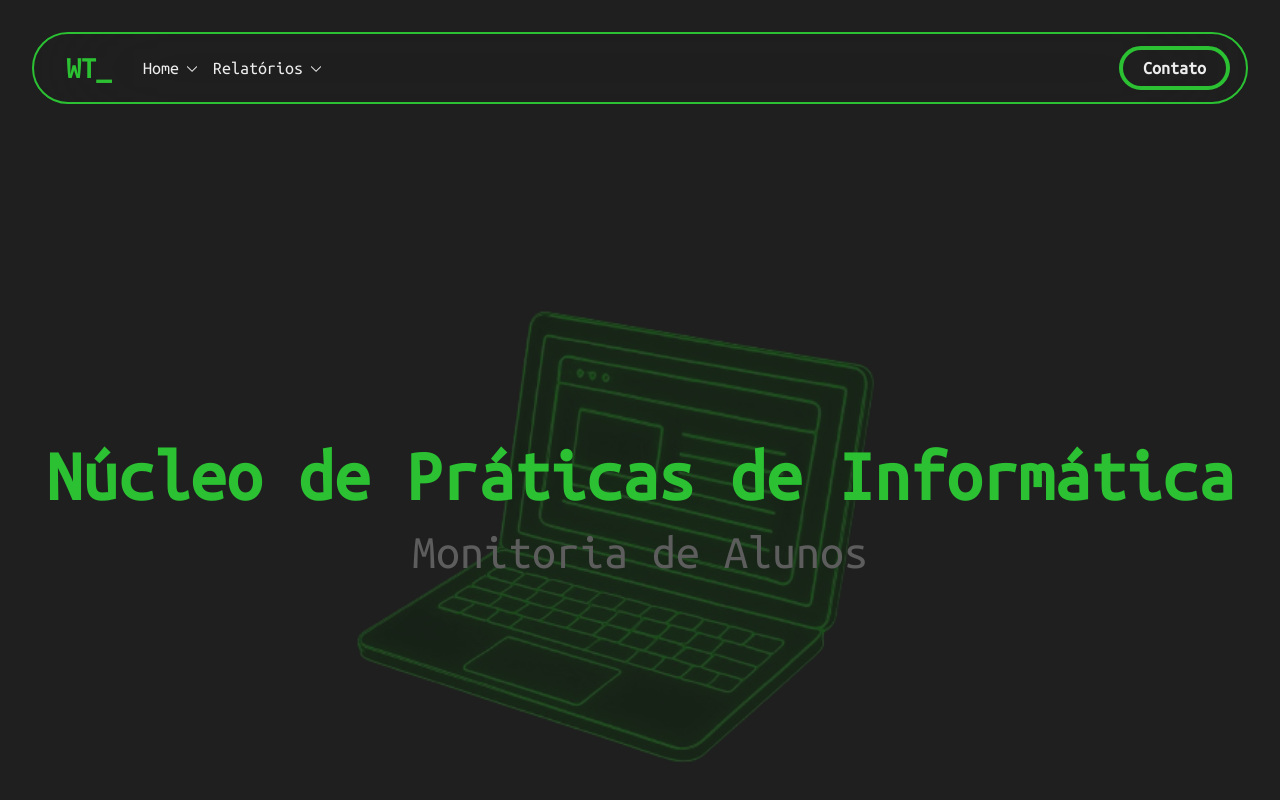
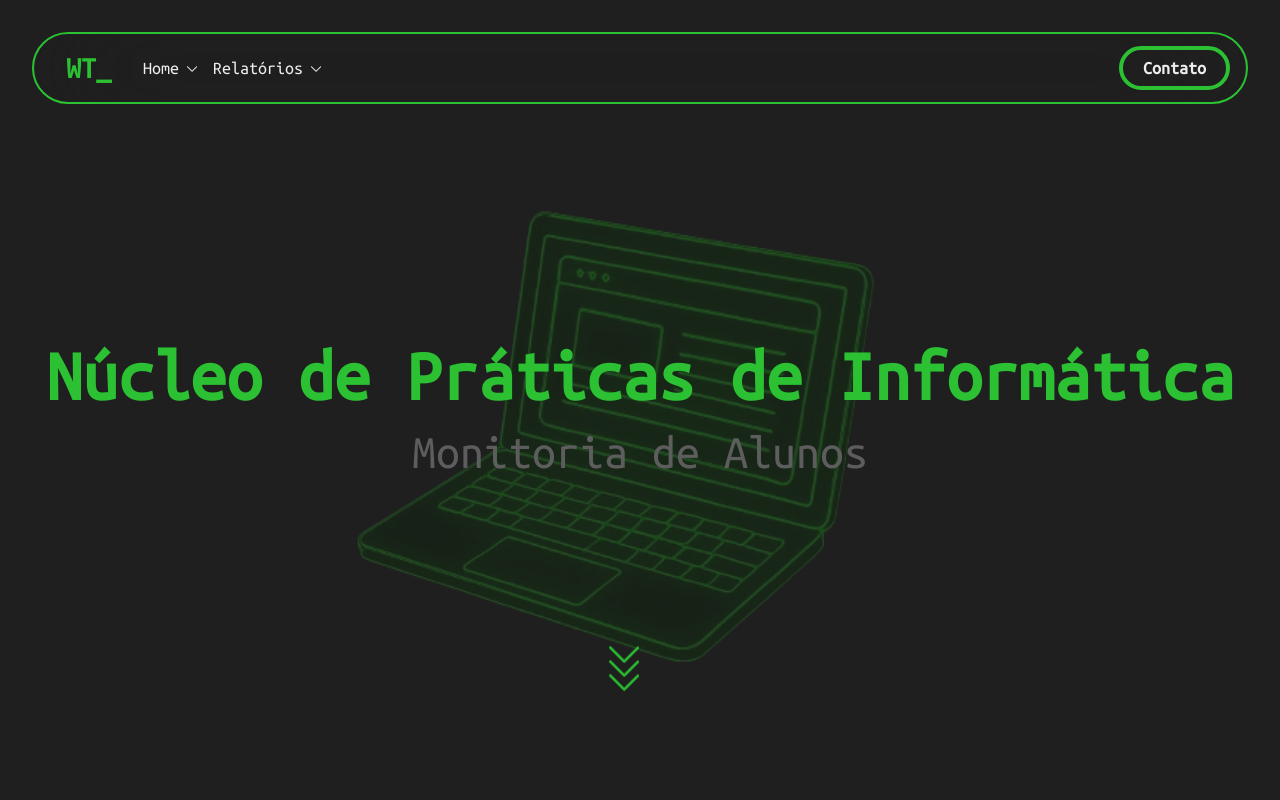
Before and after one commit to WitorDev/witortena, a Next.js app: page /reports/NPI in a window 1280 px wide. Shown: the top 800 px of the page. Built offline with nearby package versions, Linux system fonts and the light colour scheme; a web font is replaced by a local one.

Commit message:
hero sectin update on reports page

```diff
--- a/app/components/ReportHeroSection.tsx
+++ b/app/components/ReportHeroSection.tsx
@@ -21,7 +21,7 @@ export default function ReportHeroSection({ title }: ReportHeroSectionProps) {
   return (
     <section
       id="hero"
-      className={`${ubuntuMonoFont.className} bg-background w-full mx-auto sm:bg-none px-4 relative min-h-[900px] sm:min-h-[1000px] overflow-hidden flex flex-col justify-center items-center text-left`}
+      className={`${ubuntuMonoFont.className} bg-background w-full mx-auto sm:bg-none px-4 relative h-screen overflow-hidden flex flex-col justify-center items-center text-left`}
     >
       <div className="hidden sm:block translate-y-8 absolute saturate-100 opacity-25 z-0">
         <Image
```
